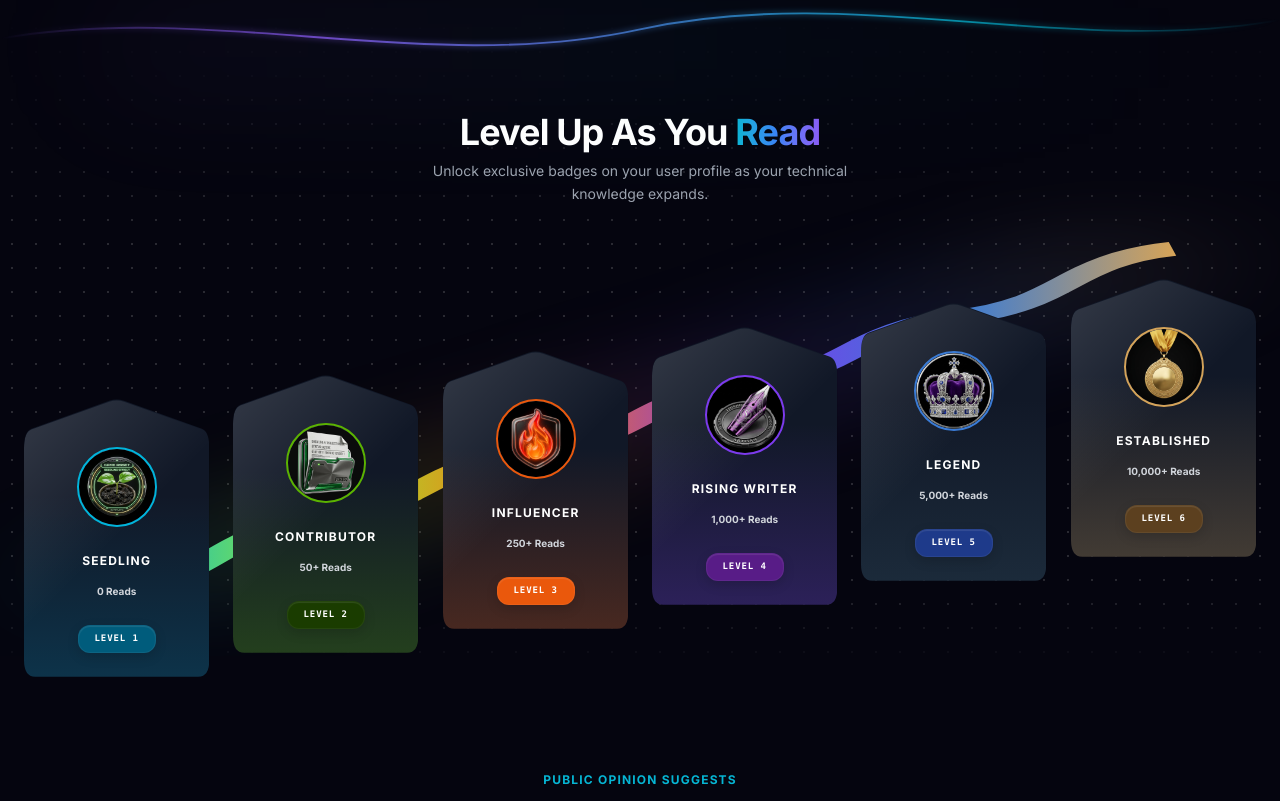
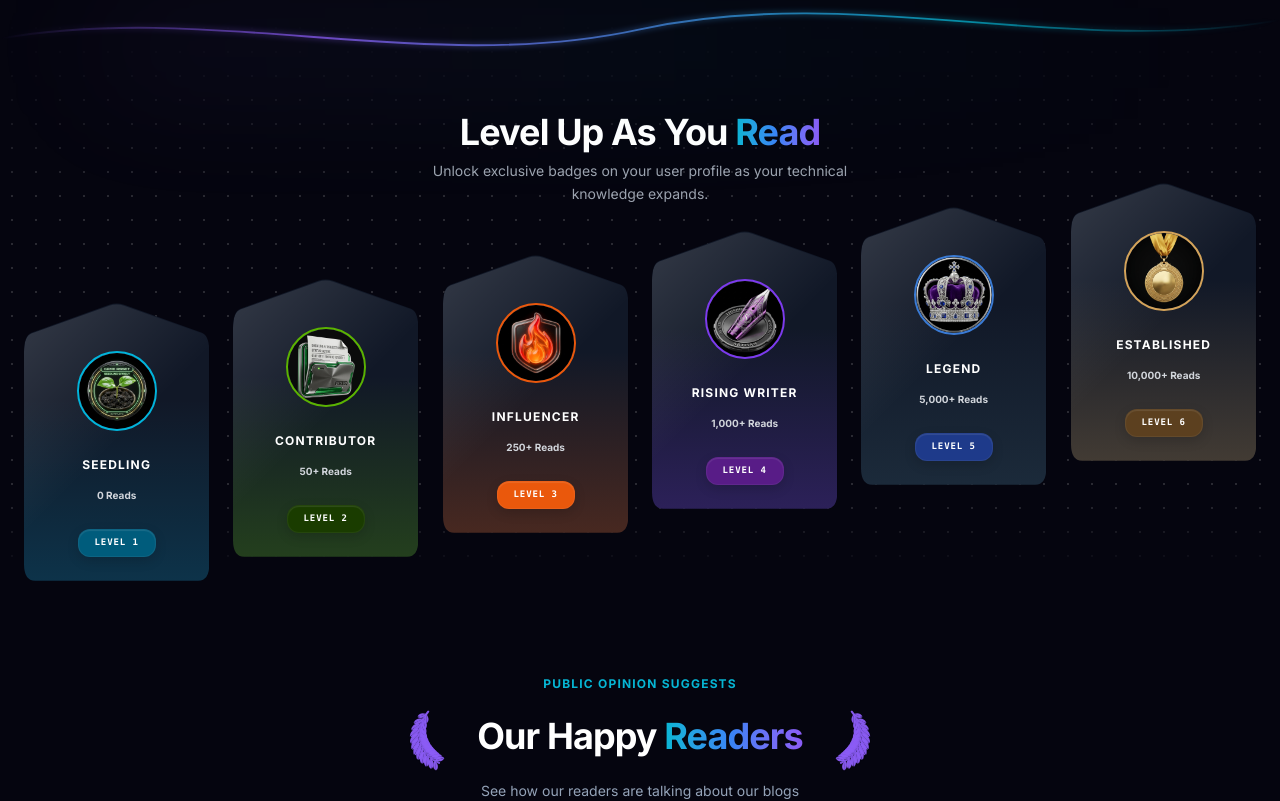
Before and after one commit to swappy-sutar/Novablog-app, a React (Vite) app in the folder frontend/: page / in a window 1280 px wide. Shown: the part 1280-2081 px from the top of the page. Built offline with nearby package versions, Linux system fonts and the light colour scheme; no server answers.

Commit message:
style(progression): completely remove background colorful laser connection line

```diff
--- a/frontend/src/components/home/TechProgressionMap.jsx
+++ b/frontend/src/components/home/TechProgressionMap.jsx
@@ -258,45 +258,10 @@ const TechProgressionMap = () => {
         </p>
       </div>
 
-      {/* Dynamic Laser Connection Path representing Evolution Path */}
-      <svg
-        viewBox="0 0 100 100"
-        preserveAspectRatio="none"
-        className="hidden xl:block absolute left-0 right-0 top-36 w-full h-[calc(100%-120px)] pointer-events-none z-0 overflow-visible"
-      >
-        <defs>
-          <linearGradient id="laser-path-grad" x1="0%" y1="50%" x2="100%" y2="50%">
-            <stop offset="0%" stopColor="#00b4db" />
-            <stop offset="20%" stopColor="#98ec2d" />
-            <stop offset="40%" stopColor="#f97316" />
-            <stop offset="60%" stopColor="#7c3aed" />
-            <stop offset="80%" stopColor="#3a7bd5" />
-            <stop offset="100%" stopColor="#d4a359" />
-          </linearGradient>
-          <filter id="laser-blur" x="-20%" y="-20%" width="140%" height="140%">
-            <feGaussianBlur stdDeviation="8" />
-          </filter>
-        </defs>
-        {/* Ambient Glow path */}
-        <path
-          d="M 8.3 80 C 16.6 80, 16.6 70, 25 68 C 33.3 66, 33.3 58, 41.6 56 C 50 54, 50 46, 58.3 44 C 66.6 42, 66.6 34, 75 32 C 83.3 30, 83.3 22, 91.6 20"
-          fill="none"
-          stroke="url(#laser-path-grad)"
-          strokeWidth="6"
-          opacity="0.35"
-          filter="url(#laser-blur)"
-        />
-        {/* Foreground sharp sweeping path */}
-        <path
-          d="M 8.3 80 C 16.6 80, 16.6 70, 25 68 C 33.3 66, 33.3 58, 41.6 56 C 50 54, 50 46, 58.3 44 C 66.6 42, 66.6 34, 75 32 C 83.3 30, 83.3 22, 91.6 20"
-          fill="none"
-          stroke="url(#laser-path-grad)"
-          strokeWidth="2.5"
-        />
-      </svg>
+
 
       {/* CINEMATIC CHEVRON GRID */}
-      <div className="grid grid-cols-1 sm:grid-cols-2 lg:grid-cols-3 xl:grid-cols-6 gap-6 items-stretch select-none xl:pt-32 relative z-10">
+      <div className="grid grid-cols-1 sm:grid-cols-2 lg:grid-cols-3 xl:grid-cols-6 gap-6 items-stretch select-none xl:pt-8 relative z-10">
         {LEVELS_DATA.map((lvl, index) => {
           const isHovered = hoveredLevel === lvl.id;
           const isExpanded = expandedLevel === lvl.id;
```
